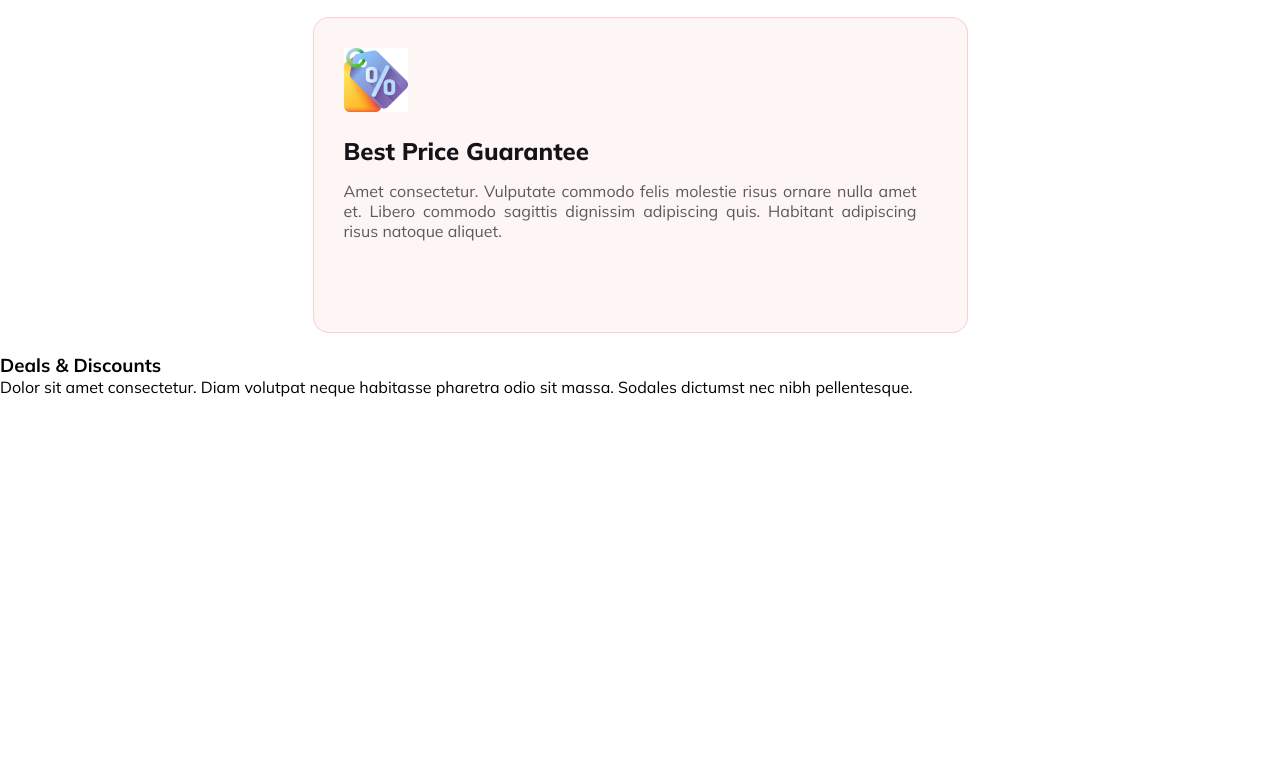
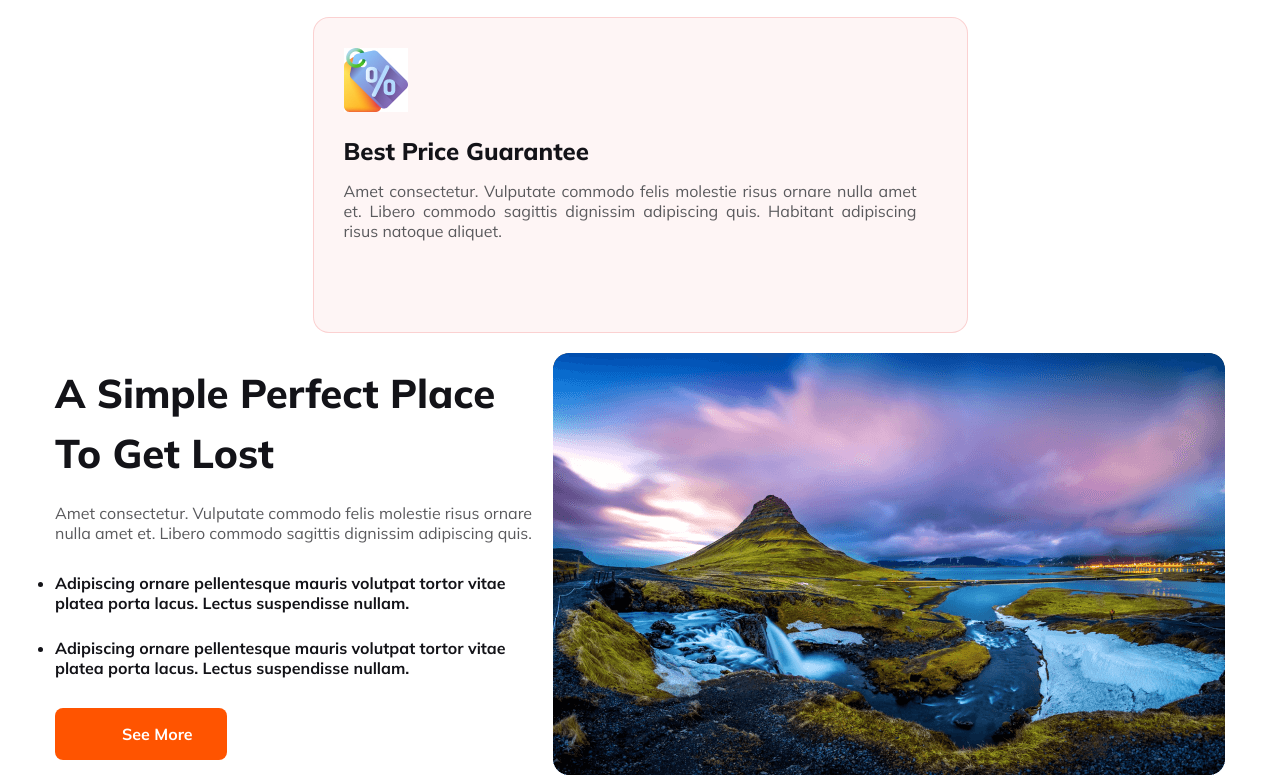
Before and after one commit to IstiyakIfti/second-assignment, a plain HTML site: page index.html in a window 1280 px wide. Shown: the part 2993-3772 px from the top of the page. Before the commit the page ends 3390 px from the top, so only its background shows below. Drawn offline with Linux system fonts and the light colour scheme.

Commit message:
A Simple Perfect Place To Get Lost

```diff
--- a/index.html
+++ b/index.html
@@ -82,7 +82,8 @@
         <section class="destination-section">
             <div>
                 <h3 class="destination-heading-text">Choose Your Destination</h3>
-                <h3 class="destination-normal-text">Dolor sit amet consectetur. Diam volutpat neque habitasse pharetra odio sit massa. Sodales dictumst
+                <h3 class="destination-normal-text">Dolor sit amet consectetur. Diam volutpat neque habitasse pharetra
+                    odio sit massa. Sodales dictumst
                     nec nibh pellentesque.</h3>
             </div>
 
@@ -101,60 +102,124 @@
                         <img src="Images/six.png" alt="">
                         <img src="Images/seven.png" alt="">
                     </div>
-            </div>
+                </div>
         </section>
-<!-- Destination section end -->
+        <!-- Destination section end -->
 
-<!-- Why Choose Us section start -->
+        <!-- Why Choose Us section start -->
         <section class="why-choose-us">
             <div class="why-choose-us-heading">
                 <h3>Why Choose Us</h3>
-                <p>Dolor sit amet consectetur. Diam volutpat neque habitasse pharetra odio sit massa. Sodales dictumst nec nibh pellentesque.</p>
+                <p>Dolor sit amet consectetur. Diam volutpat neque habitasse pharetra odio sit massa. Sodales dictumst
+                    nec nibh pellentesque.</p>
             </div>
             <div class="why-choose-us-two-img">
                 <div class="why-choose-us-first-box">
                     <img src="Images/icon/hotel 1.jpg" alt="">
                     <h3>Handpicked Hotels</h3>
-                    <p>Amet consectetur. Vulputate commodo felis molestie risus  ornare nulla amet et. Libero commodo sagittis dignissim adipiscing quis. Habitant adipiscing risus natoque aliquet. </p>
+                    <p>Amet consectetur. Vulputate commodo felis molestie risus ornare nulla amet et. Libero commodo
+                        sagittis dignissim adipiscing quis. Habitant adipiscing risus natoque aliquet. </p>
                 </div>
                 <div class="why-choose-us-second-box">
                     <img src="Images/icon/map 1.jpg" alt="">
                     <h3>World Class Service</h3>
-                    <p>Amet consectetur. Vulputate commodo felis molestie risus  ornare nulla amet et. Libero commodo sagittis dignissim adipiscing quis. Habitant adipiscing risus natoque aliquet. </p>
+                    <p>Amet consectetur. Vulputate commodo felis molestie risus ornare nulla amet et. Libero commodo
+                        sagittis dignissim adipiscing quis. Habitant adipiscing risus natoque aliquet. </p>
                 </div>
             </div>
             <div class="why-choose-us-third-box">
                 <img src="Images/icon/price-tag 1.jpg" alt="">
                 <h3>Best Price Guarantee</h3>
-                <p>Amet consectetur. Vulputate commodo felis molestie risus  ornare nulla amet et. Libero commodo sagittis dignissim adipiscing quis. Habitant adipiscing risus natoque aliquet. </p>
+                <p>Amet consectetur. Vulputate commodo felis molestie risus ornare nulla amet et. Libero commodo
+                    sagittis dignissim adipiscing quis. Habitant adipiscing risus natoque aliquet. </p>
             </div>
         </section>
-<!-- Why Choose Us section end -->
+        <!-- Why Choose Us section end -->
 
-<!-- Deals & Discounts section start -->
-        <section class="deals-&-discounts">
-            <div>
+        <!-- Deals & Discounts section start -->
+        <!-- <section class="deals-and-discounts">
+            <div class="deals-and-discounts-top">
                 <h3>Deals & Discounts</h3>
-                <p>Dolor sit amet consectetur. Diam volutpat neque habitasse pharetra odio sit massa. Sodales dictumst nec nibh pellentesque.</p>
+                <p>Dolor sit amet consectetur. Diam volutpat neque habitasse pharetra odio sit massa. Sodales dictumst
+                    nec nibh pellentesque.</p>
             </div>
-            <div class="deals-&-discounts-first-div">
-                <div>
-
+            <div class="deals-and-discounts-first-div">
+                <div class="deals-and-discounts-background">
+                    <div class="deals-and-discounts-offer">
+                        <p>7 Day / 6 Night</p>
+                        <p>Max : 10</p>
+                        <p>Malaysia</p>
+                    </div>
+                    <div class="deals-and-discounts-content">
+                        <h3>Tour To Satorini</h3>
+                        <p>Amet consectetur. Vulputate commodo felis
+                            molestie risus ornare nulla amet et. Libero commodo sagittis dignissim adipiscing quis.
+                            Habitant adipiscing.</p>
+                        <h5>Price: $1300-$1500</h5>
+                        <button>Book Now</button>
+                    </div>
                 </div>
             </div>
-            <div class="deals-&-discounts-second-div">
+            <div class="deals-and-discounts-second-div">
                 <div>
-
+                    <div>
+                        <p>7 Day / 6 Night</p>
+                        <p>Max : 10</p>
+                        <p>Malaysia</p>
+                    </div>
+                    <h3>Tour To Satorini</h3>
+                    <div>
+                        <p>Amet consectetur. Vulputate commodo felis
+                            molestie risus ornare nulla amet et. Libero commodo sagittis dignissim adipiscing quis.
+                            Habitant adipiscing.</p>
+                        <h5>Price: $1300-$1500</h5>
+                        <button>Book Now</button>
+                    </div>
                 </div>
             </div>
-            <div class="deals-&-discounts-third-div">
+            <div class="deals-and-discounts-third-div">
                 <div>
-
+                    <div>
+                        <p>7 Day / 6 Night</p>
+                        <p>Max : 10</p>
+                        <p>Malaysia</p>
+                    </div>
+                    <div>
+                        <h3>Tour To Satorini</h3>
+                        <p>Amet consectetur. Vulputate commodo felis
+                            molestie risus ornare nulla amet et. Libero commodo sagittis dignissim adipiscing quis.
+                            Habitant adipiscing.</p>
+                        <h5>Price: $1300-$1500</h5>
+                        <button>Book Now</button>
+                    </div>
                 </div>
             </div>
 
+        </section> -->
+        <!-- Deals & Discounts section end -->
+
+
+        <!-- A Simple Perfect Place To Get Lost section start -->
+        <section class="simple-perfect-place">
+            <div class="simple-perfect-place-container">
+                <div class="simple-perfect-place-div">
+                    <h3>A Simple Perfect Place To Get Lost</h3>
+                    <p>Amet consectetur. Vulputate commodo felis molestie risus ornare nulla amet et. Libero commodo
+                        sagittis dignissim adipiscing quis. </p>
+                    <ul>
+                        <li id="list-item">Adipiscing ornare pellentesque mauris volutpat tortor vitae platea porta lacus. Lectus
+                            suspendisse nullam.</li>
+                        <li>Adipiscing ornare pellentesque mauris volutpat tortor vitae platea porta lacus. Lectus
+                            suspendisse nullam.</li>
+                    </ul>
+                    <button class="btn-two">See More</button>
+                </div>
+                <div>
+                    <img src="Images/mountain (2).png" alt="">
+                </div>
+            </div>
         </section>
-<!-- Deals & Discounts section end -->
+        <!-- A Simple Perfect Place To Get Lost section end -->
     </main>
     <!-- main section end -->
 </body>
--- a/styles/styles.css
+++ b/styles/styles.css
@@ -322,7 +322,7 @@ nav li a {
     font-weight: 800;
 }
 
-.why-choose-us-third-box p{
+.why-choose-us-third-box p {
     padding-top: 15px;
     color: #5A5A5D;
     font-size: 1rem;
@@ -332,3 +332,105 @@ nav li a {
 }
 
 /*  Why Choose Us section end */
+
+/* deals-&-discounts section styles */
+/* .deals-and-discounts {
+    width: 1170px;
+    margin: 0 auto;
+}
+
+.deals-and-discounts-top h3 {
+    color: #131318;
+    text-align: center;
+    font-size: 2.5rem;
+    font-weight: 800;
+}
+
+.deals-and-discounts-top p {
+    color: rgba(19, 19, 24, 0.70);
+    text-align: center;
+    font-size: 1rem;
+    font-weight: 400;
+}
+
+.deals-and-discounts-first-div {
+    background-image: url('../Images/discount-one.png');
+    min-height: 500px;
+} */
+
+/* .deals-and-discounts-background {
+    border-radius: 16px;
+    border: 2px solid #FFF;
+    background: rgba(255, 255, 255, 0.80);
+    backdrop-filter: blur(2.5px);
+    height: 400px;
+    width: 550px; */
+
+/* margin-left: auto; */
+/* margin-top: +; */
+
+
+/* .deals-and-discounts-offer {
+    display: flex;
+
+
+}
+
+.deals-and-discounts-offer p {
+    color: #5A5A5D;
+    font-size: 1rem;
+    font-weight: 400;
+    margin-top: 100px;
+}
+
+.deals-and-discounts-content{
+
+} */
+
+/*  A Simple Perfect Place To Get Lost section style start */
+
+.simple-perfect-place {
+    width: 1170px;
+    margin: 0 auto;
+}
+
+.simple-perfect-place-container {
+    display: flex;
+}
+
+.simple-perfect-place-div h3 {
+    color: #131318;
+    font-size: 2.5rem;
+    font-weight: 800;
+    line-height: 60px;
+    width: 448px;
+    padding-bottom: 20px;
+    padding-top: 10px;
+}
+
+.simple-perfect-place-div p {
+    color: #5A5A5D;
+    font-size: 1rem;
+    font-style: normal;
+    font-weight: 400;
+    padding-bottom: 30px;
+}
+
+.simple-perfect-place-div ul > li {
+    color: #131318;
+    font-size: 1rem;
+    font-style: normal;
+    font-weight: 700;
+
+}
+
+#list-item{
+    padding-bottom: 25px;
+}
+
+.simple-perfect-place-div button{
+    margin-top: 30px;
+}
+
+
+/*   A Simple Perfect Place To Get Lost section style end */
```
Also changed, not shown: Images/discount-one.png (renamed from Images/Group 39.png), Images/discount-two.png (renamed from Images/Group 40.png), Images/mountain (2).png (renamed from Images/Rectangle 8 (1).png).
